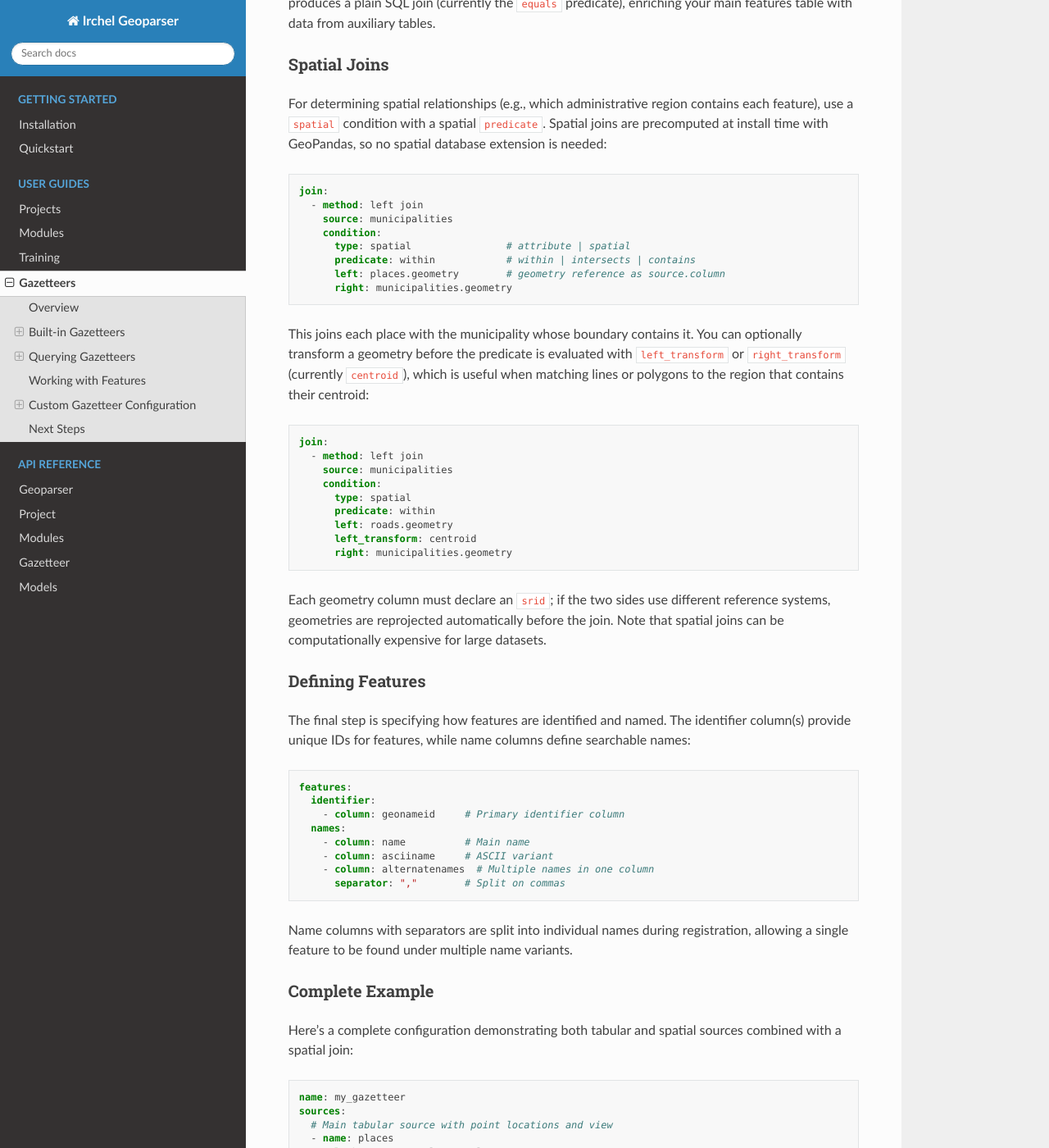
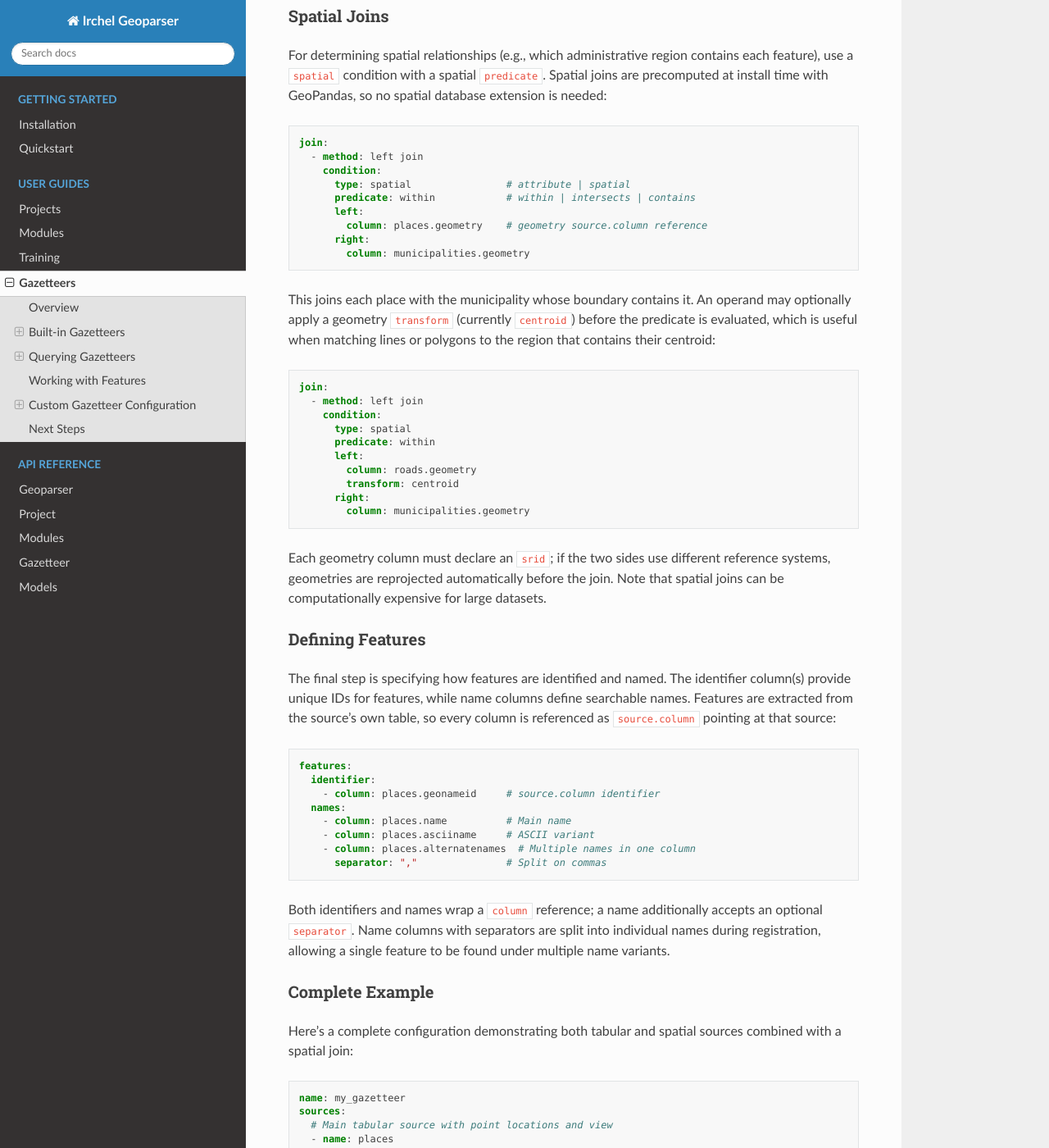
Before and after one commit to dguzh/geoparser, a Sphinx documentation site: the page built from docs/guides/gazetteers.rst, in a window 1280 px wide and 1400 px high, scrolled down 7532 px. Shown: the whole window at 82% size. Built offline with Sphinx 7.4.7 and the Read the Docs theme 3.1.0, drawn with Linux system fonts in a browser that asks for light colours; some of the changed text lies outside the part shown.

Commit message:
Update gazetteer documentation for new gazetteer config model

```diff
--- a/docs/guides/gazetteers.rst
+++ b/docs/guides/gazetteers.rst
@@ -218,7 +218,7 @@
      - name: places
        url: https://example.com/data.zip  # Downloaded and extracted
        file: places.csv                   # File within the ZIP
-       type: tabular
+       kind: tabular
        separator: ","
 
 For local files, provide both the ``path`` (directory containing the file) and ``file`` (filename):
@@ -229,7 +229,7 @@
      - name: local_data
        path: /path/to/data/directory
        file: data.csv
-       type: tabular
+       kind: tabular
        separator: "\t"
 
 Defining Attributes
@@ -237,7 +237,7 @@
 
 Each source must declare its attributes in two categories: original attributes that exist in the source file, and derived attributes computed from SQL expressions.
 
-Original attributes match columns in the source file. Specify their data types (TEXT, INTEGER, REAL, GEOMETRY) and optionally mark them for indexing:
+Original attributes match columns in the source file. Specify their data types (text, integer, real, geometry) and optionally mark them for indexing:
 
 .. code-block:: yaml
 
@@ -283,29 +283,24 @@
 
    view:
      select:
-       - source: places        # Source table name
-         column: geonameid     # Column to include
-       - source: places
-         column: name
-       - source: places
-         column: latitude
-       - source: places
-         column: longitude
-       - source: admin_names   # From a different source
-         column: name
-         alias: admin_name     # Rename column in view
-       - source: places
-         column: geometry
+       - column: places.geonameid    # source.column to include
+       - column: places.name
+       - column: places.latitude
+       - column: places.longitude
+       - column: admin_names.name     # From a different source
+         alias: admin_name            # Rename column in view
+       - column: places.geometry
      join:
-       - method: left join     # Join method
-         source: admin_names   # Source to join
+       - method: left join            # Join method
          condition:
-           type: attribute                      # attribute | spatial
-           predicate: equals                    # equals
-           left: places.admin_code              # reference as source.column
-           right: admin_names.code
+           type: attribute            # attribute | spatial
+           predicate: equals          # equals
+           left:
+             column: places.admin_code    # source.column reference
+           right:
+             column: admin_names.code
 
-A join ``condition`` always has the same shape: a ``type`` (``attribute`` or ``spatial``), a ``predicate`` relating a ``left`` and ``right`` reference (each written as ``source.column``). An ``attribute`` condition produces a plain SQL join (currently the ``equals`` predicate), enriching your main features table with data from auxiliary tables.
+Both a ``select`` item and a join operand reference a column with a single ``source.column`` string. A join ``condition`` always has the same shape: a ``type`` (``attribute`` or ``spatial``), a ``predicate``, and ``left``/``right`` operands. The joined source is inferred from the right operand, so it does not need to be repeated. An ``attribute`` condition produces a plain SQL join (currently the ``equals`` predicate), enriching your main features table with data from auxiliary tables.
 
 Spatial Joins
 ~~~~~~~~~~~~~
@@ -316,46 +311,48 @@
 
    join:
      - method: left join
-       source: municipalities
        condition:
          type: spatial                # attribute | spatial
          predicate: within            # within | intersects | contains
-         left: places.geometry        # geometry reference as source.column
-         right: municipalities.geometry
+         left:
+           column: places.geometry    # geometry source.column reference
+         right:
+           column: municipalities.geometry
 
-This joins each place with the municipality whose boundary contains it. You can optionally transform a geometry before the predicate is evaluated with ``left_transform`` or ``right_transform`` (currently ``centroid``), which is useful when matching lines or polygons to the region that contains their centroid:
+This joins each place with the municipality whose boundary contains it. An operand may optionally apply a geometry ``transform`` (currently ``centroid``) before the predicate is evaluated, which is useful when matching lines or polygons to the region that contains their centroid:
 
 .. code-block:: yaml
 
    join:
      - method: left join
-       source: municipalities
        condition:
          type: spatial
          predicate: within
-         left: roads.geometry
-         left_transform: centroid
-         right: municipalities.geometry
+         left:
+           column: roads.geometry
+           transform: centroid
+         right:
+           column: municipalities.geometry
 
 Each geometry column must declare an ``srid``; if the two sides use different reference systems, geometries are reprojected automatically before the join. Note that spatial joins can be computationally expensive for large datasets.
 
 Defining Features
 ~~~~~~~~~~~~~~~~~
 
-The final step is specifying how features are identified and named. The identifier column(s) provide unique IDs for features, while name columns define searchable names:
+The final step is specifying how features are identified and named. The identifier column(s) provide unique IDs for features, while name columns define searchable names. Features are extracted from the source's own table, so every column is referenced as ``source.column`` pointing at that source:
 
 .. code-block:: yaml
 
    features:
      identifier:
-       - column: geonameid     # Primary identifier column
+       - column: places.geonameid     # source.column identifier
      names:
-       - column: name          # Main name
-       - column: asciiname     # ASCII variant
-       - column: alternatenames  # Multiple names in one column
-         separator: ","        # Split on commas
+       - column: places.name          # Main name
+       - column: places.asciiname     # ASCII variant
+       - column: places.alternatenames  # Multiple names in one column
+         separator: ","               # Split on commas
 
-Name columns with separators are split into individual names during registration, allowing a single feature to be found under multiple name variants.
+Both identifiers and names wrap a ``column`` reference; a name additionally accepts an optional ``separator``. Name columns with separators are split into individual names during registration, allowing a single feature to be found under multiple name variants.
 
 Complete Example
 ~~~~~~~~~~~~~~~~
@@ -370,7 +367,7 @@
      - name: places
        url: https://example.com/places.csv
        file: places.csv
-       type: tabular
+       kind: tabular
        separator: ","
        attributes:
          original:
@@ -391,37 +388,32 @@
              srid: 4326
        view:
          select:
-           - source: places
-             column: id
-           - source: places
-             column: name
-           - source: places
-             column: lat
-           - source: places
-             column: lon
-           - source: regions
-             column: region_name
-           - source: places
-             column: geometry
+           - column: places.id
+           - column: places.name
+           - column: places.lat
+           - column: places.lon
+           - column: regions.region_name
+           - column: places.geometry
          join:
           - method: left join
-            source: regions
             condition:
               type: spatial
               predicate: within
-              left: places.geometry
-              right: regions.geometry
+              left:
+                column: places.geometry
+              right:
+                column: regions.geometry
        features:
          identifier:
-           - column: id
+           - column: places.id
          names:
-           - column: name
+           - column: places.name
 
      # Auxiliary spatial source with administrative boundaries
      - name: regions
        url: https://example.com/regions.zip
        file: regions.shp
-       type: spatial
+       kind: spatial
        attributes:
          original:
            - name: region_id
```
